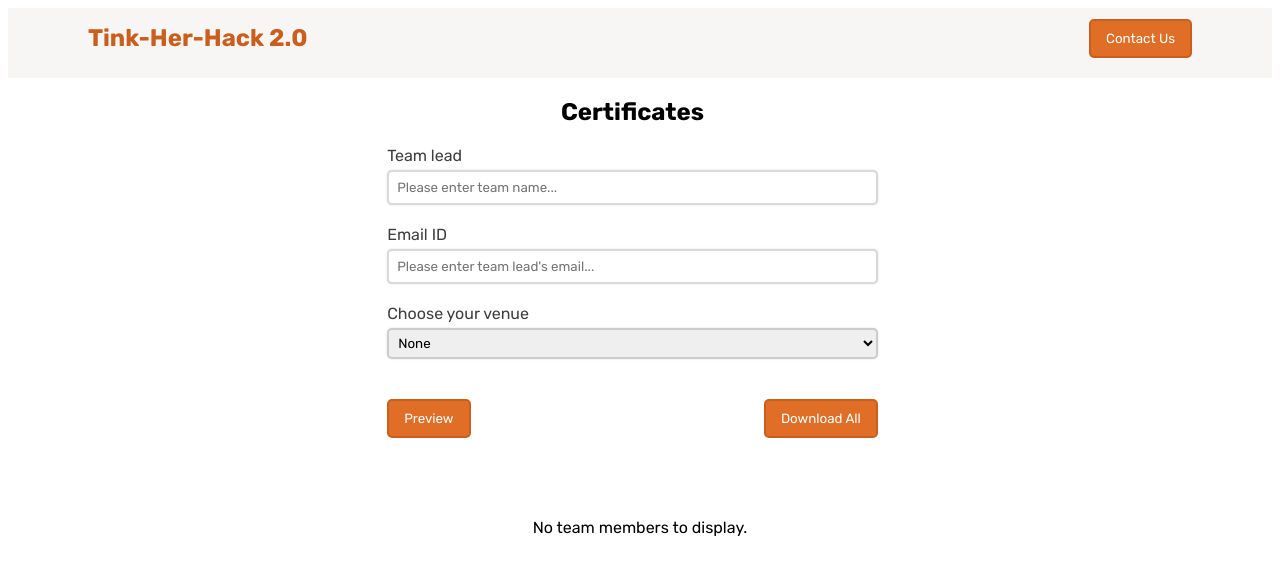
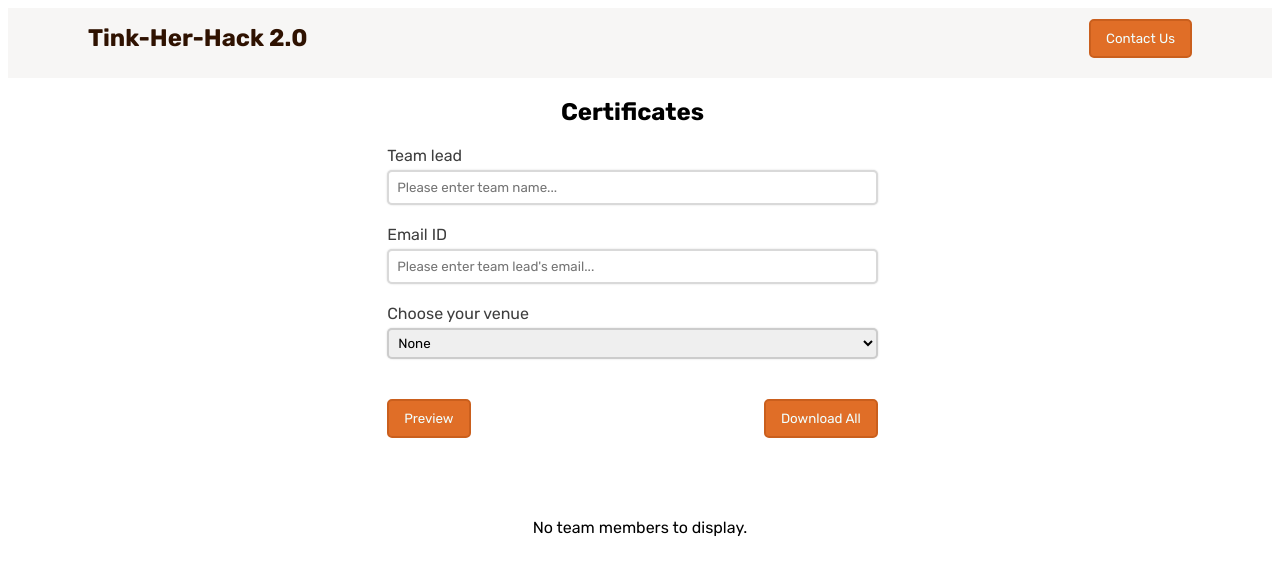
Before and after one commit to AryaV14/TinkHerHack2_certificates, a React (Create React App) app: page / in a window 1280 px wide. Shown: the top 574 px of the page. Built offline with nearby package versions, Linux system fonts and the light colour scheme; a web font is replaced by a local one.

Commit message:
ui edits

```diff
--- a/src/styles.css
+++ b/src/styles.css
@@ -20,7 +20,7 @@
     justify-content: space-between;
     font-size: 12px;
     background-color: #f7f6f5;
-    color: #ca5f1d;
+    color: #2f1201;
   }
 
   .App .header button{
```
